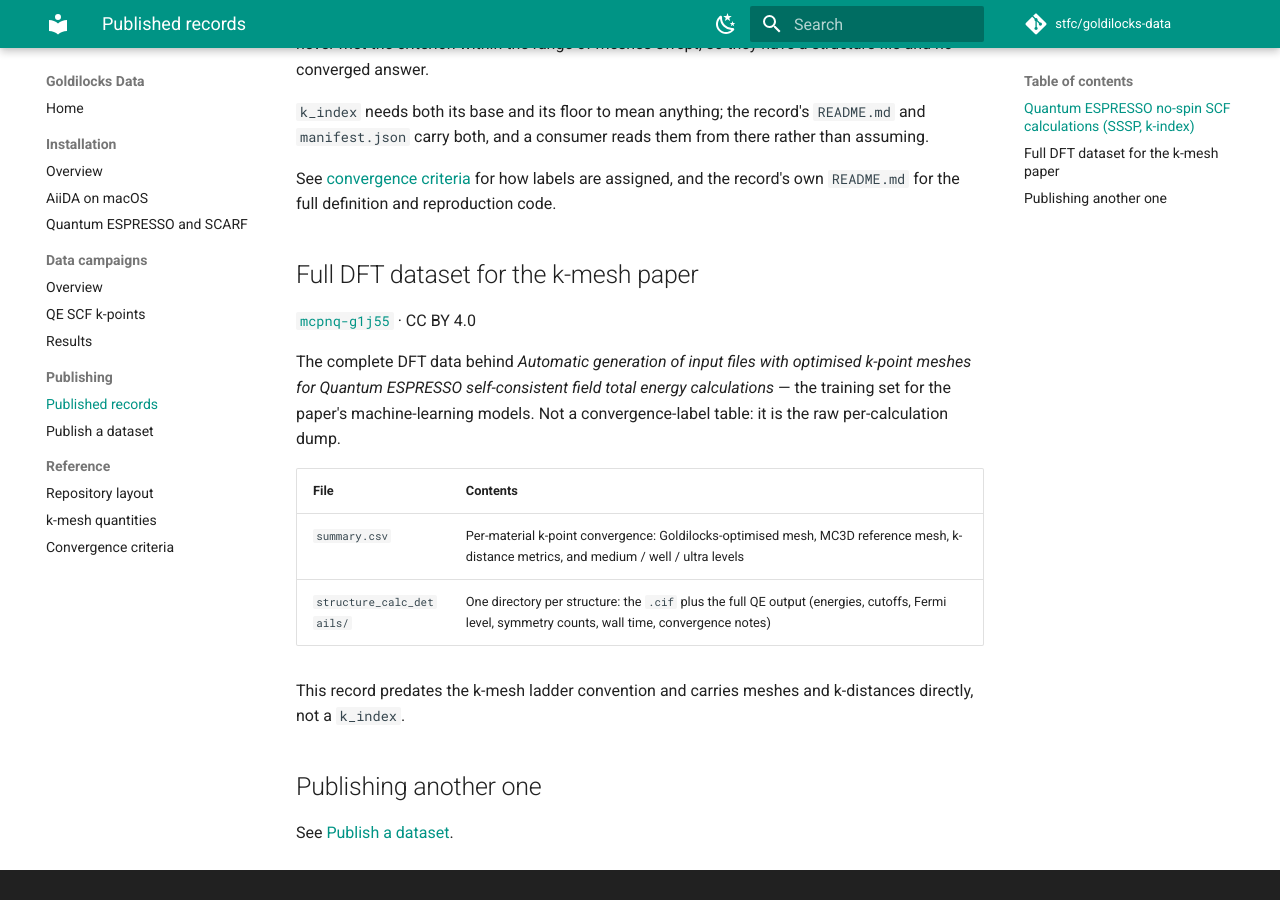
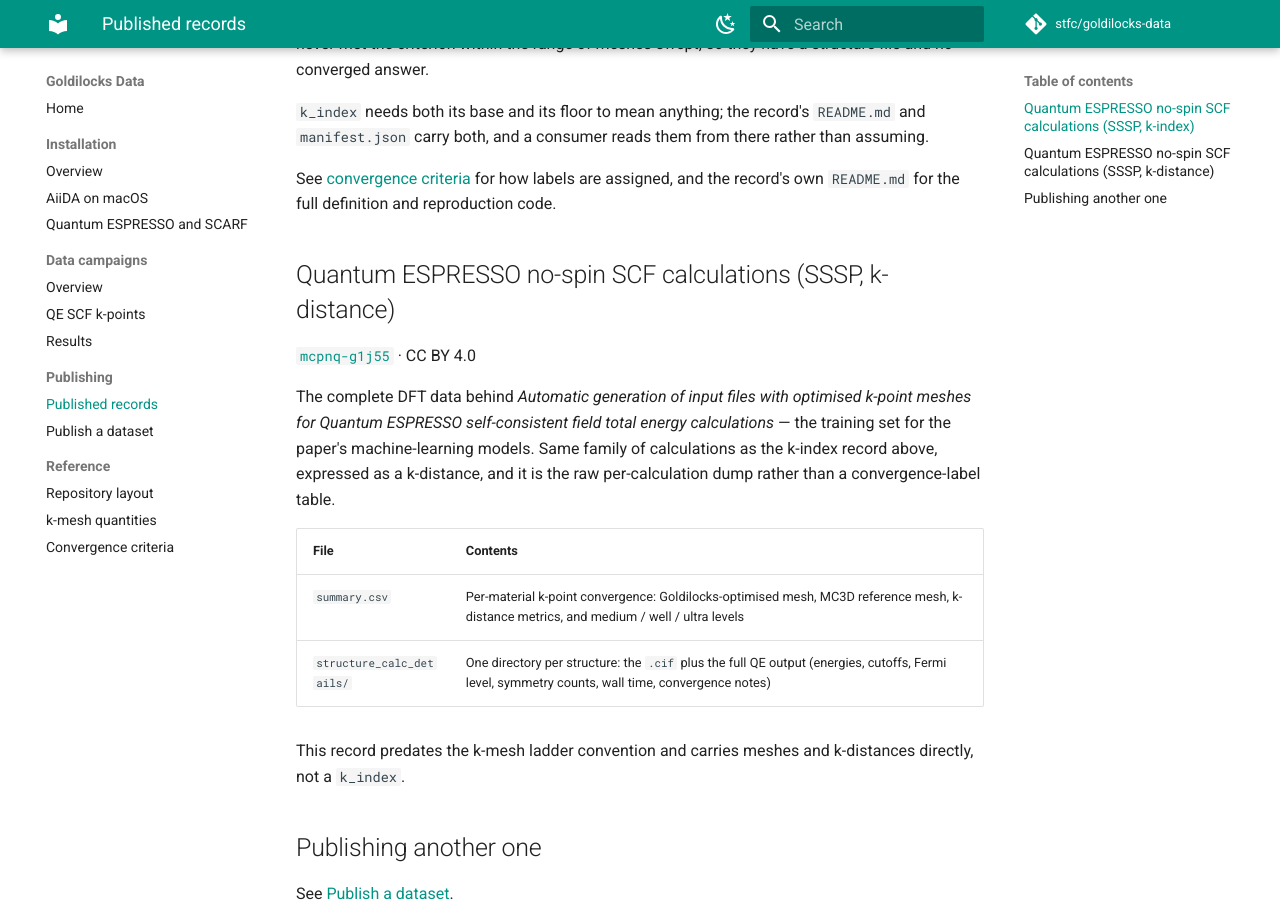
Before and after one commit to stfc/goldilocks-data, an MkDocs documentation site: the page built from docs/published-records.md, in a window 1280 px wide and 900 px high, scrolled down 805 px. Built offline with MkDocs 1.6.1 and Material for MkDocs 9.7.7, drawn with Linux system fonts in a browser that asks for light colours; comment, search, counter and statistics services are not loaded.

Commit message:
docs(published-records): name the mcpnq-g1j55 section (SSSP, k-distance)
Sits parallel to the (SSSP, k-index) record above -- same calculations, one
expressed as a k-index and one as a k-distance.

```diff
--- a/docs/published-records.md
+++ b/docs/published-records.md
@@ -37,15 +37,16 @@ rather than assuming.
 See [convergence criteria](reference/convergence.md) for how labels are assigned,
 and the record's own `README.md` for the full definition and reproduction code.
 
-## Full DFT dataset for the k-mesh paper
+## Quantum ESPRESSO no-spin SCF calculations (SSSP, k-distance)
 
 [`mcpnq-g1j55`](https://data-collections.psdi.ac.uk/records/mcpnq-g1j55) ·
 CC BY 4.0
 
 The complete DFT data behind *Automatic generation of input files with optimised
 k-point meshes for Quantum ESPRESSO self-consistent field total energy
-calculations* — the training set for the paper's machine-learning models. Not a
-convergence-label table: it is the raw per-calculation dump.
+calculations* — the training set for the paper's machine-learning models. Same
+family of calculations as the k-index record above, expressed as a k-distance,
+and it is the raw per-calculation dump rather than a convergence-label table.
 
 | File | Contents |
 | --- | --- |
```
